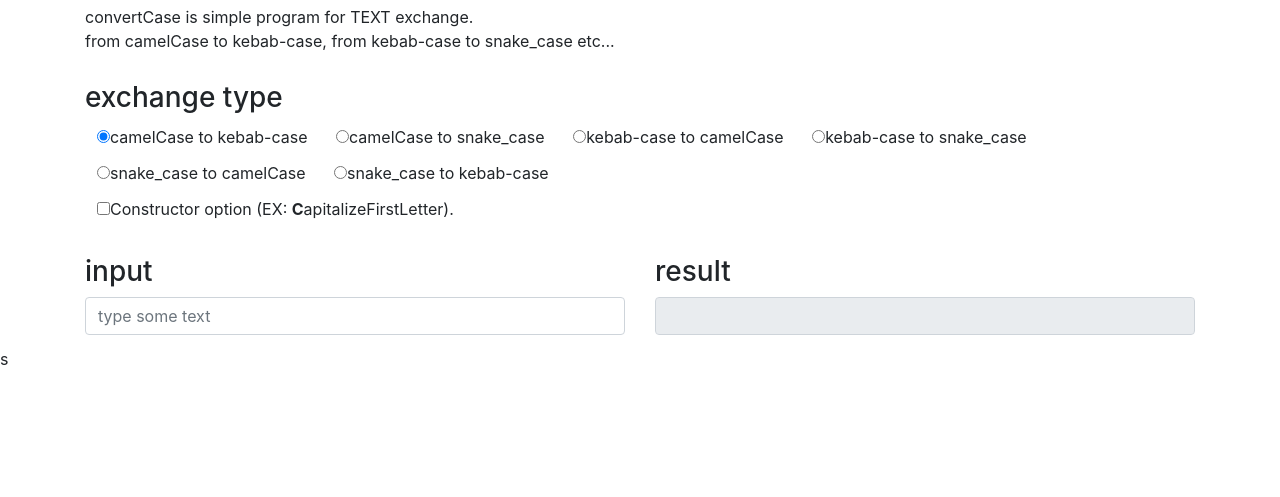
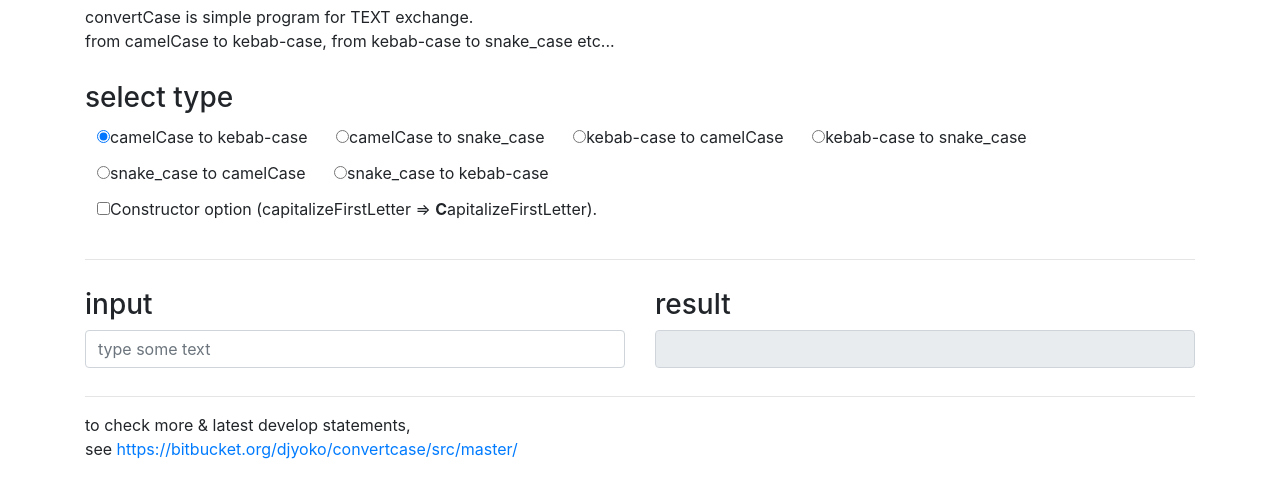
Before and after one commit to DJYoko/convertCase, a plain HTML site: page index.html in a window 1280 px wide. Shown: the part 97-594 px from the top of the page. Drawn offline with nearby package versions, Linux system fonts and the light colour scheme.

Commit message:
fix comments & captions

```diff
--- a/index.html
+++ b/index.html
@@ -27,7 +27,7 @@
 		<p>convertCase is simple program for TEXT exchange.
 			<br>from camelCase to kebab-case, from kebab-case to snake_case etc...</p>
 		<div class="line">
-			<h3>exchange type</h3>
+			<h3>select type</h3>
 			<form>
 				<label><input type="radio" name="exchange_type" value="ck">camelCase to kebab-case</label>
 				<label><input type="radio" name="exchange_type" value="cs">camelCase to snake_case</label>
@@ -36,8 +36,9 @@
 				<label><input type="radio" name="exchange_type" value="sc">snake_case to camelCase</label>
 				<label><input type="radio" name="exchange_type" value="sk">snake_case to kebab-case</label>
 			</form>
-			<label><input type="checkbox" name="constructor" value="true">Constructor option (EX: <strong>C</strong>apitalizeFirstLetter).</label>
+			<label><input type="checkbox" name="constructor" value="true">Constructor option (capitalizeFirstLetter => <strong>C</strong>apitalizeFirstLetter).</label>
 		</div>
+		<hr />
 		<div class="line row">
 			<div class="col">
 				<h3>input</h3>
@@ -48,6 +49,9 @@
 				<input type="text" class="form-control" name="result" readonly>
 			</div>
 		</div>
+		<hr />
+		<p class="caption">to check more &amp; latest develop statements,
+			<br>see <a href="https://bitbucket.org/djyoko/convertcase/src/master/" target="_blank">https://bitbucket.org/djyoko/convertcase/src/master/</a></p>
 	</div>
 	<style>
 		.line {
@@ -113,4 +117,4 @@
 
 </body>
 
-</html>s
+</html>
```
